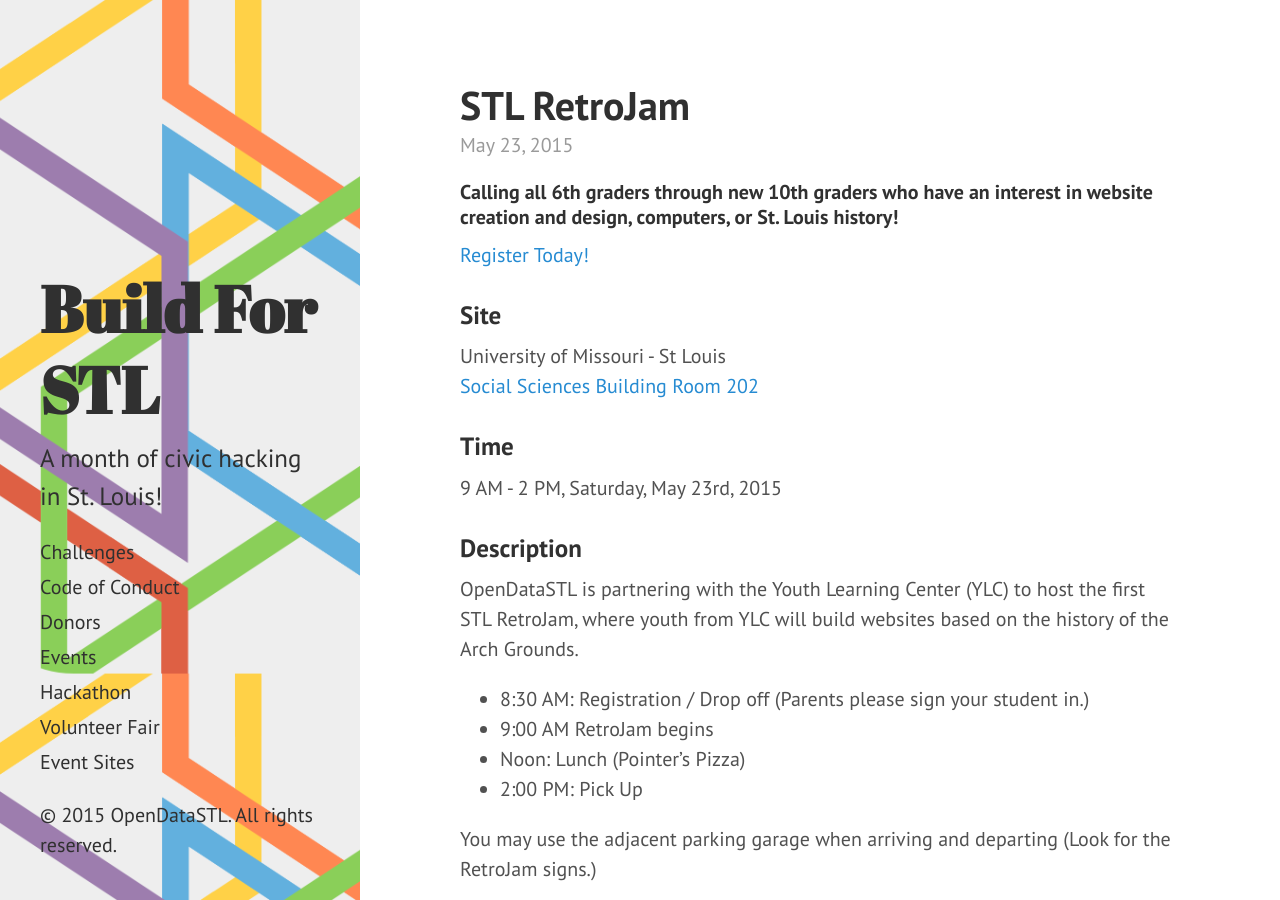
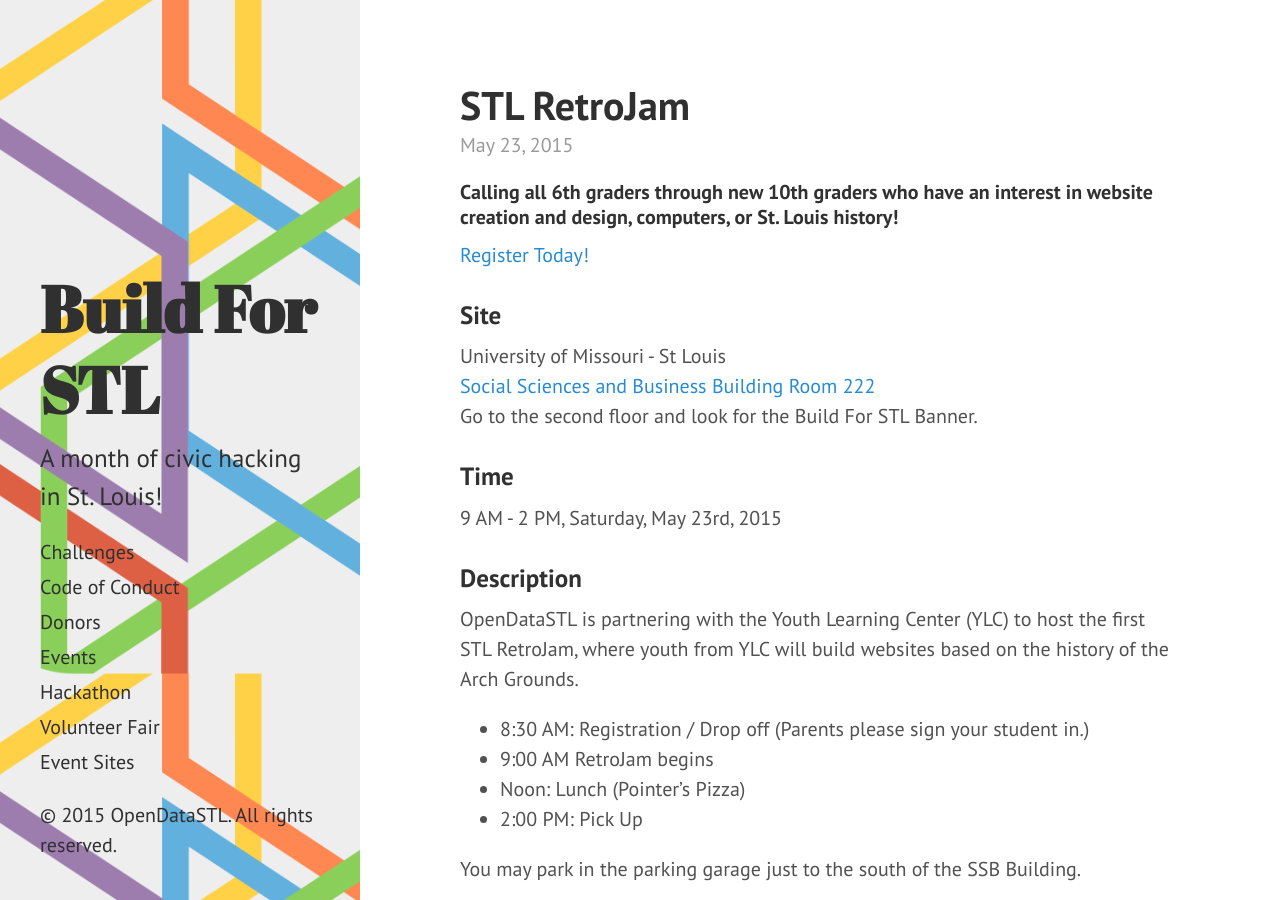
Before and after one commit to OpenSTL/build4stl-jekyll-site, a Jekyll site: the page built from _posts/2015-05-23-stl-retrojam.md, in a window 1280 px wide and 900 px high. Built offline with Jekyll 4.4.1, drawn with Linux system fonts in a browser that asks for light colours.

Commit message:
Update 2015-05-23-stl-retrojam.md

```diff
--- a/_posts/2015-05-23-stl-retrojam.md
+++ b/_posts/2015-05-23-stl-retrojam.md
@@ -9,7 +9,8 @@
 
 ###Site
 University of Missouri - St Louis
-[Social Sciences Building Room 202](/umsl-ssb/)
+[Social Sciences and Business Building Room 222](/umsl-ssb/)
+Go to the second floor and look for the Build For STL Banner.
 
 ###Time
 9 AM - 2 PM, Saturday, May 23rd, 2015
@@ -22,6 +23,6 @@
 * Noon: Lunch (Pointer's Pizza)
 * 2:00 PM: Pick Up
 
-You may use the adjacent parking garage when arriving and departing (Look for the RetroJam signs.)
+You may park in the parking garage just to the south of the SSB Building.
 
 {% include map.html latitude = '38.7109212' longitude = '-90.3116083' %}
```
